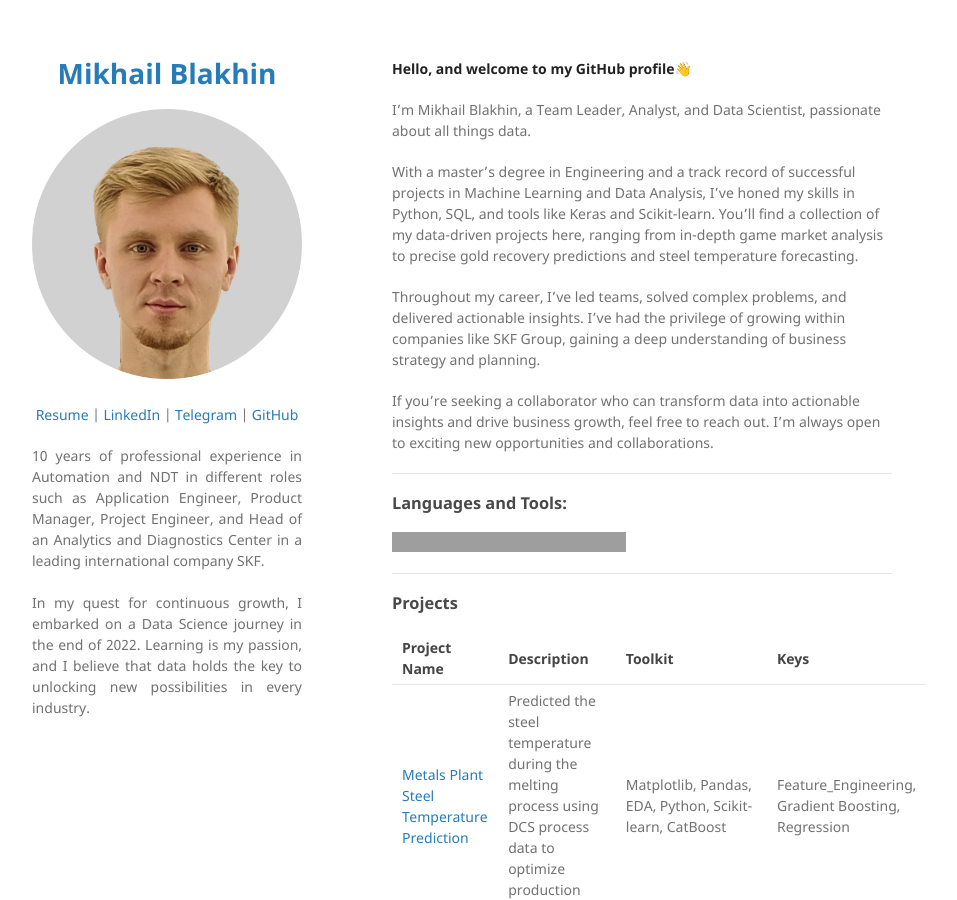
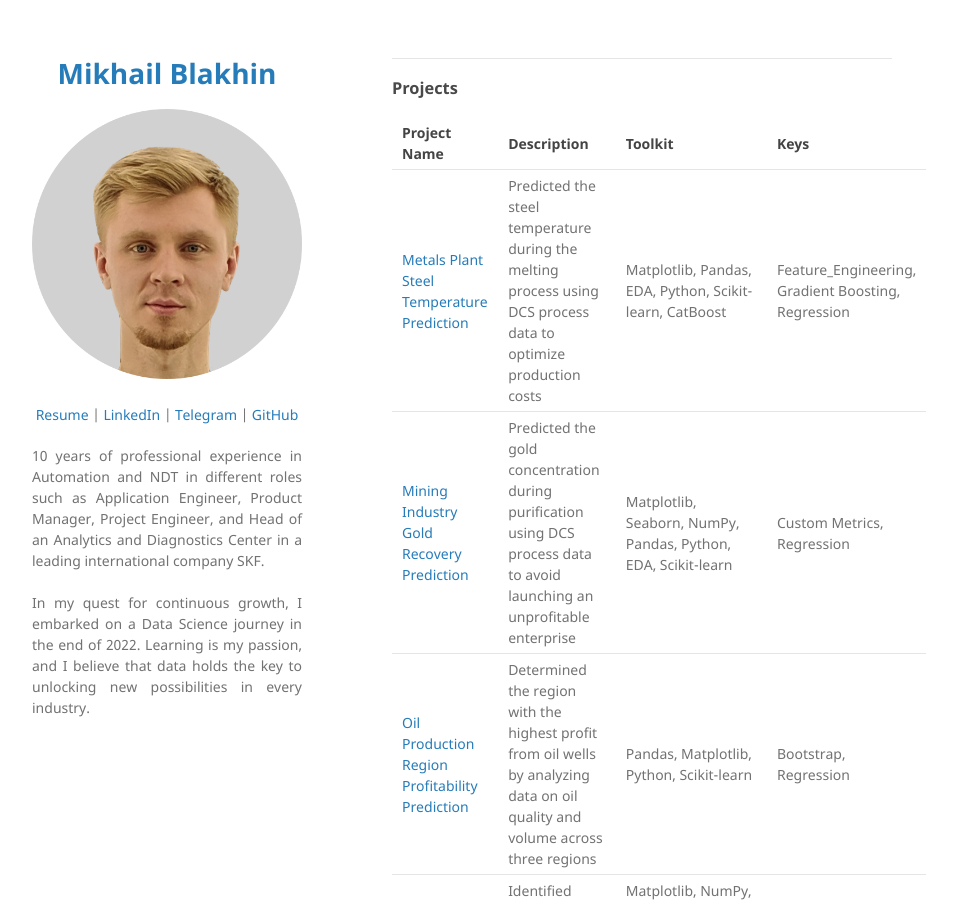
Before and after one commit to dsintheocean/dsintheocean.github.io, a Jekyll site: the page built from index.md, in a window 1280 px wide and 900 px high. Shown: the whole window, without its empty margins (178-1135 px from the left). Built offline with Jekyll 4.4.1, drawn with Linux system fonts in a browser that asks for light colours; our own code applies the rules of GitHub Pages for plain Markdown files; grey boxes are pictures that could not be loaded.

Commit message:
Update index.md

```diff
--- a/index.md
+++ b/index.md
@@ -1,32 +1,3 @@
-**Hello, and welcome to my GitHub profile👋**
-
-I'm Mikhail Blakhin, a Team Leader, Analyst, and Data Scientist, passionate about all things data.
-
-With a master's degree in Engineering and a track record of successful projects in Machine Learning and Data Analysis, I've honed my skills in Python, SQL, and tools like Keras and Scikit-learn. You'll find a collection of my data-driven projects here, ranging from in-depth game market analysis to precise gold recovery predictions and steel temperature forecasting.
-
-Throughout my career, I've led teams, solved complex problems, and delivered actionable insights. I've had the privilege of growing within companies like SKF Group, gaining a deep understanding of business strategy and planning.
-
-If you're seeking a collaborator who can transform data into actionable insights and drive business growth, feel free to reach out. I'm always open to exciting new opportunities and collaborations.
-
----
-
-### Languages and Tools:
-<img align="left" alt="Python" width="26px" src="https://raw.githubusercontent.com/github/explore/80688e429a7d4ef2fca1e82350fe8e3517d3494d/topics/python/python.png" />
-<img align="left" alt="Docker" width="26px" src="https://raw.githubusercontent.com/github/explore/80688e429a7d4ef2fca1e82350fe8e3517d3494d/topics/docker/docker.png" />
-<img align="left" alt="SQL" width="26px" src="https://raw.githubusercontent.com/github/explore/80688e429a7d4ef2fca1e82350fe8e3517d3494d/topics/sql/sql.png" />
-<img align="left" alt="PostgreSQL" width="26px" src="https://raw.githubusercontent.com/github/explore/80688e429a7d4ef2fca1e82350fe8e3517d3494d/topics/postgresql/postgresql.png" />
-<img align="left" alt="Visual Studio Code" width="26px" src="https://raw.githubusercontent.com/github/explore/80688e429a7d4ef2fca1e82350fe8e3517d3494d/topics/visual-studio-code/visual-studio-code.png" />
-<img align="left" alt="C" width="26px" src="https://raw.githubusercontent.com/github/explore/80688e429a7d4ef2fca1e82350fe8e3517d3494d/topics/c/c.png" />
-<img align="left" alt="Lua" width="26px" src="https://raw.githubusercontent.com/github/explore/80688e429a7d4ef2fca1e82350fe8e3517d3494d/topics/lua/lua.png" />
-<img align="left" alt="Git" width="26px" src="https://raw.githubusercontent.com/github/explore/80688e429a7d4ef2fca1e82350fe8e3517d3494d/topics/git/git.png" />
-<img align="left" alt="Terminal" width="26px" src="https://raw.githubusercontent.com/github/explore/80688e429a7d4ef2fca1e82350fe8e3517d3494d/topics/terminal/terminal.png" />
-<!--
-<img align="left" alt="codeSTACKr's Github Stats" src="https://github-readme-stats.vercel.app/api?username=dsintheocean&show_icons=true&hide_border=true" />
-[![Top Langs](https://github-readme-stats.vercel.app/api/top-langs/?username=opa-oz&hide=jupyter,css,scss,html,c,makefile,dockerfile,shell,cmake)](https://github.com/anuraghazra/github-readme-stats)
--->
-
-<br/>
-
 ---
 ### Projects
 
```
